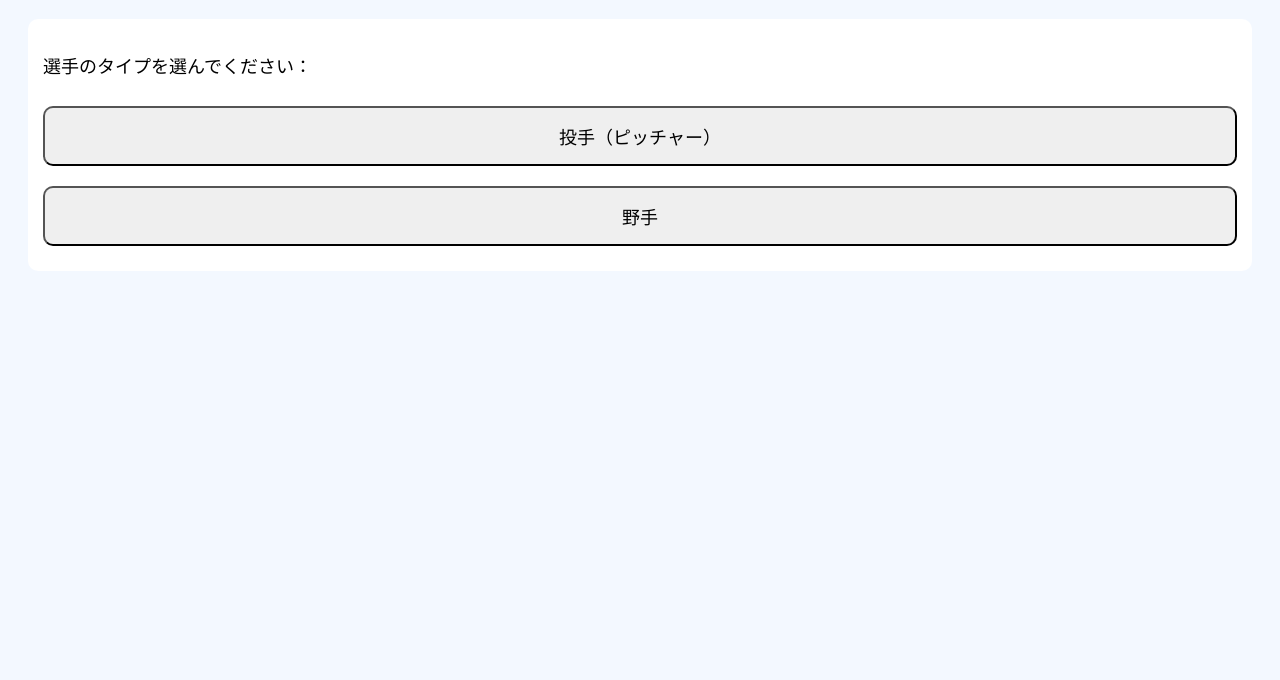
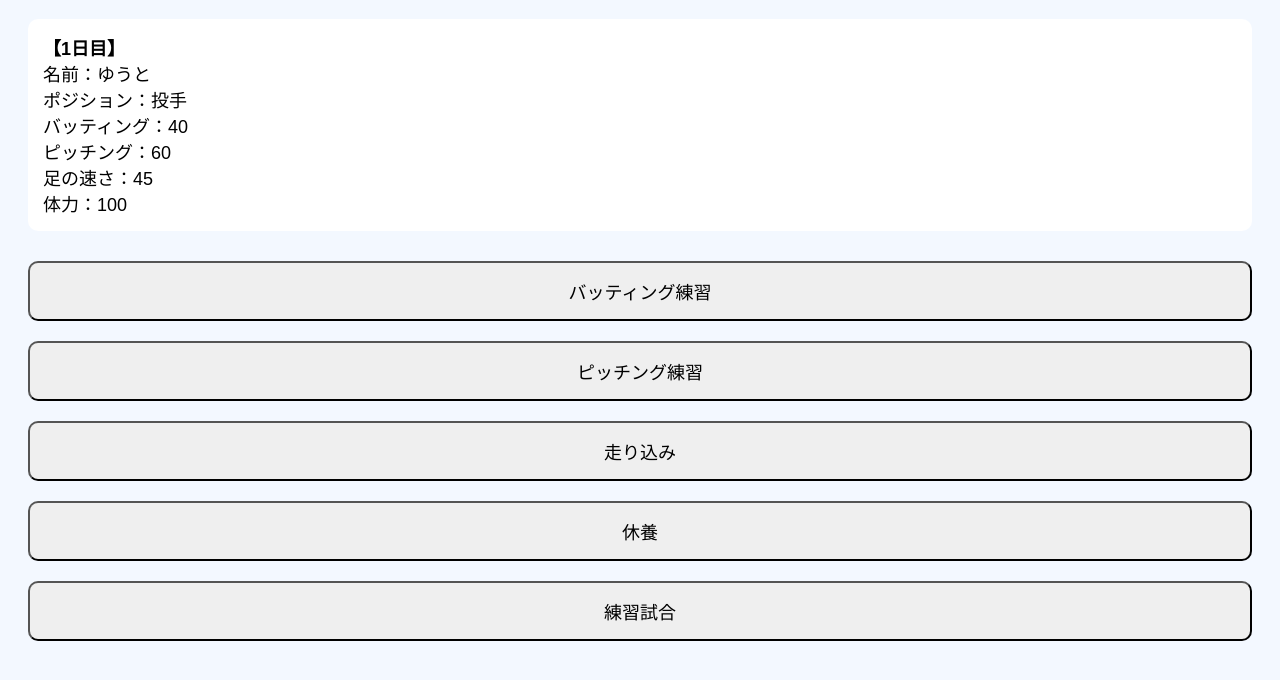
Before and after one commit to kouta180ftmr-star/baseball-training-game, a plain HTML site: page index.html in a window 1280 px wide. Both pictures are taken after a click on the button "投手（ピッチャー）". Shown: the part 98-778 px from the top of the page. Drawn offline with Linux system fonts and the light colour scheme.

Commit message:
Update index.html

```diff
--- a/index.html
+++ b/index.html
@@ -63,9 +63,87 @@ let player = {
 function selectJob(job) {
     if (job === "pitcher") {
         player.position = "投手";
-        player.name = "ゆうと";  // ← 投手なら“ゆうと”
+        player.name = "ゆうと";  // 投手 → ゆうと
         player.batting = 40;
         player.pitching = 60;
         player.speed = 45;
         alert("ゆうとは『投手』を選択した！");
-    } e
+    } else {
+        player.position = "野手";
+        player.name = "たいき";  // 野手 → たいき
+        player.batting = 60;
+        player.pitching = 30;
+        player.speed = 55;
+        alert("たいきは『野手』を選択した！");
+    }
+
+    document.getElementById("jobSelectArea").style.display = "none";
+    document.getElementById("status").style.display = "block";
+    document.getElementById("commandArea").style.display = "block";
+
+    showStatus();
+}
+
+function showStatus() {
+    document.getElementById("status").innerHTML = `
+        <b>【${player.day}日目】</b><br>
+        名前：${player.name}<br>
+        ポジション：${player.position}<br>
+        バッティング：${player.batting}<br>
+        ピッチング：${player.pitching}<br>
+        足の速さ：${player.speed}<br>
+        体力：${player.stamina}
+    `;
+}
+
+// 練習処理
+function train(type) {
+    if (player.stamina <= 10) {
+        alert("体力がない…休養しよう！");
+        return;
+    }
+
+    if (type === "batting") {
+        player.batting += 5;
+        alert("バッティング練習！ミート力が上がった！");
+    }
+    else if (type === "pitching") {
+        player.pitching += 5;
+        alert("ピッチング練習！球速が上がった！");
+    }
+    else if (type === "running") {
+        player.speed += 4;
+        alert("走り込み！走力が上がった！");
+    }
+
+    player.stamina -= 15;
+    player.day++;
+    showStatus();
+}
+
+// 休養
+function rest() {
+    player.stamina = 100;
+    alert("体力が回復した！");
+    player.day++;
+    showStatus();
+}
+
+// 練習試合
+function match() {
+    let score = player.batting + player.pitching + player.speed + Math.floor(Math.random() * 50);
+
+    if (score > 180) {
+        alert("練習試合に勝利！活躍した！");
+    } else {
+        alert("惜しくも負けてしまった…");
+    }
+
+    player.stamina -= 20;
+    player.day++;
+    showStatus();
+}
+</script>
+
+</body>
+</html>
```
